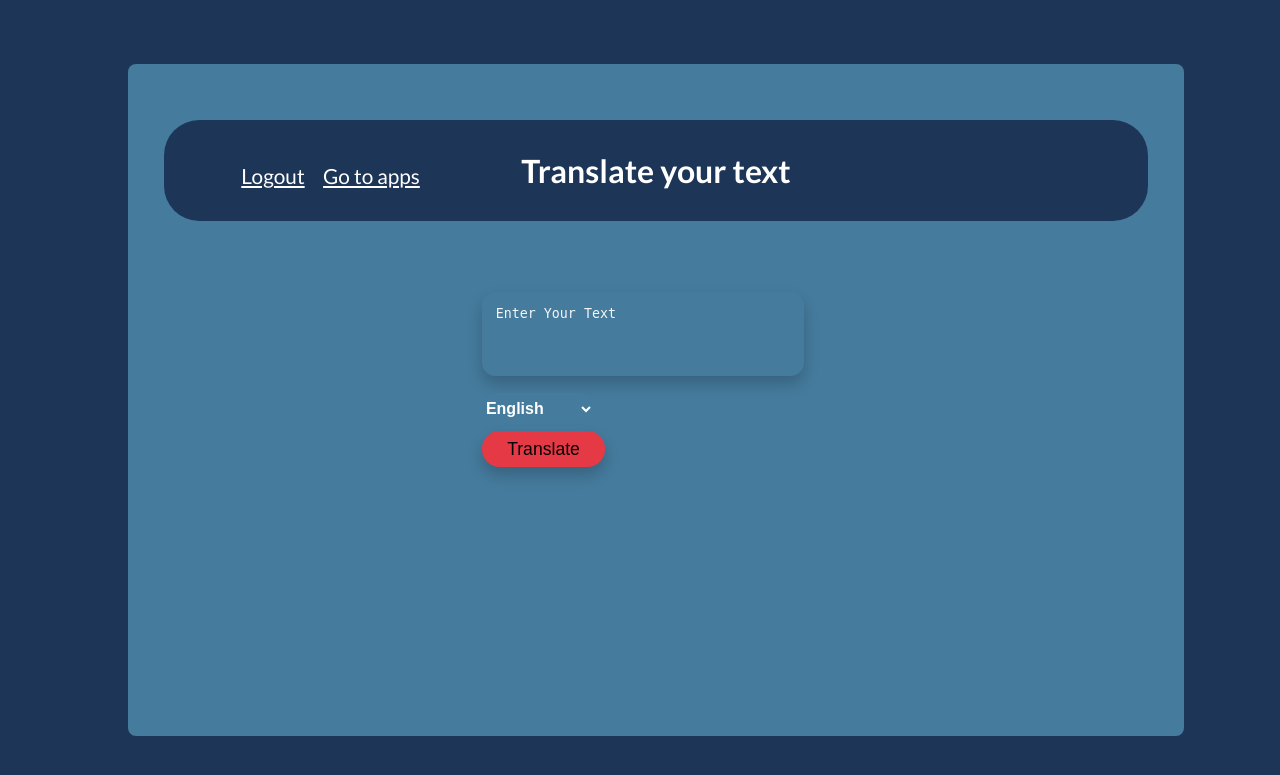
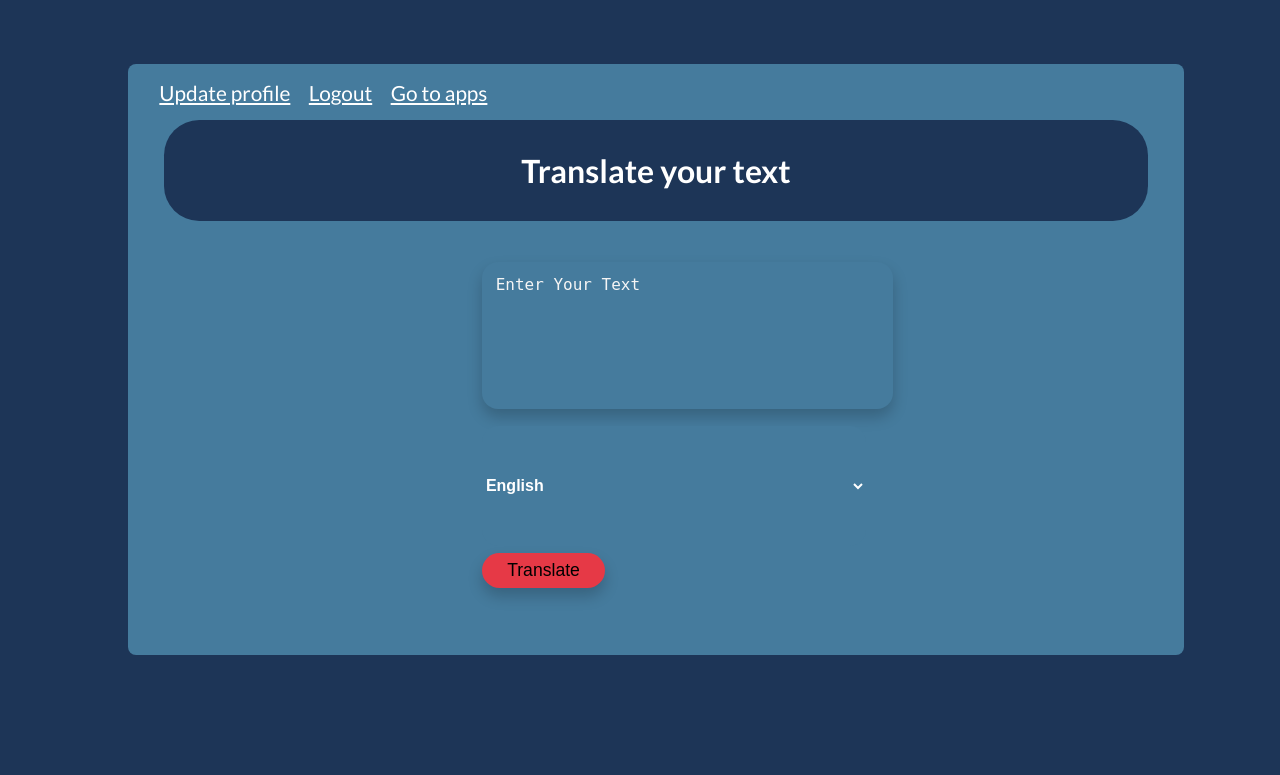
Before and after one commit to galkowskim/students_helper, a Django app: page /translator/ in a window 1280 px wide. Shown: the top 775 px of the page. Run offline with Django 4.2, Linux system fonts and the light colour scheme; the visitor is signed in with stand-in values (Sample User, id 1).

Commit message:
update translator app code

```diff
--- a/translator/static/translator/style.css
+++ b/translator/static/translator/style.css
@@ -8,7 +8,7 @@ body {
     margin: auto;
     background-color: #457b9d;
     padding: 2vh;
-    height: 80vh;
+    height: min-content;
     /*display: flex;*/
     /*flex: 0 0 auto;*/
     position: absolute;
@@ -19,12 +19,10 @@ body {
 
 .logout-div {
     position: relative;
-    top: 13%;
-    left: 8%;
 }
 
 .logout-div > a {
-    font-size: 1.3em;
+    font-size: 1.3rem;
     color: white;
     margin-left: 1.5%;
 }
@@ -41,10 +39,9 @@ h1 {
 }
 
 .form-div {
-    /*width: 80%;*/
     margin-bottom: 5%;
     margin-left: 33%;
-    margin-top: 7%;
+    margin-top: 4%;
 }
 
 form > div > textarea {
@@ -63,6 +60,10 @@ textarea::placeholder {
     color: whitesmoke;
 }
 
+div > textarea {
+    font-size: 1rem;
+}
+
 form > div > select {
     background-color: #457B9D;
     border: 0;
@@ -71,7 +72,7 @@ form > div > select {
     height: 2em;
     color: white;
     font-weight: bold;
-    font-size: 1em;
+    font-size: 1rem;
     margin-top: 2%;
 }
 
@@ -79,7 +80,7 @@ form > button {
     width: 7em;
     margin-top: 1%;
     height: 2em;
-    font-size: 1.1em;
+    font-size: 1.1rem;
     border-radius: 1em;
     background-color: #e63946;
     border: 0;
@@ -94,5 +95,11 @@ form > button:hover {
 .translation {
     margin-left: 10%;
     color: white;
-    font-size: 1.2em;
+    font-size: 2.4vh;
+    margin-bottom: 1.5%;
 }
+
+.form-control {
+    min-width: 30vw;
+    min-height: 15vh;
+}
--- a/translator/templates/translator/translate.html
+++ b/translator/templates/translator/translate.html
@@ -10,6 +10,7 @@
 <body>
 <div class="container">
     <div class="logout-div">
+        <a href="{% url 'base:profile_update' %}">Update profile</a>
         <a href="{% url 'base:logout' %}">Logout</a>
         <a href="{% url 'base:main' %}">Go to apps</a>
     </div>
@@ -17,7 +18,7 @@
     <div class="form-div">
         <form method="POST" action="{% url 'translator:translate' %}">
             {% csrf_token %}
-                <div>
+                <div class="textarea-wrapper">
                 <textarea type="text" name="txt" class="form-control" placeholder="Enter Your Text" rows="5"
                           required="required"></textarea>
                 </div>
```
